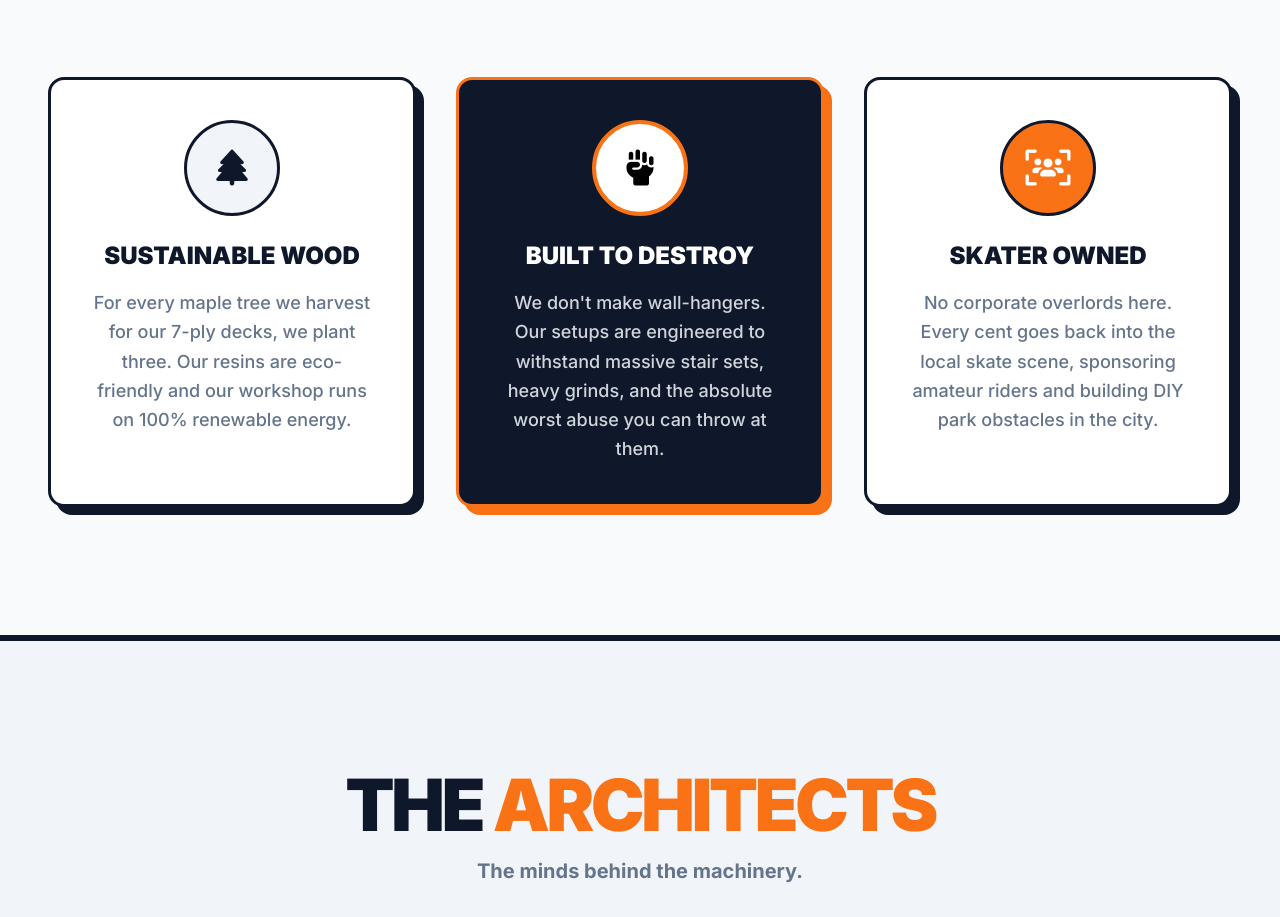
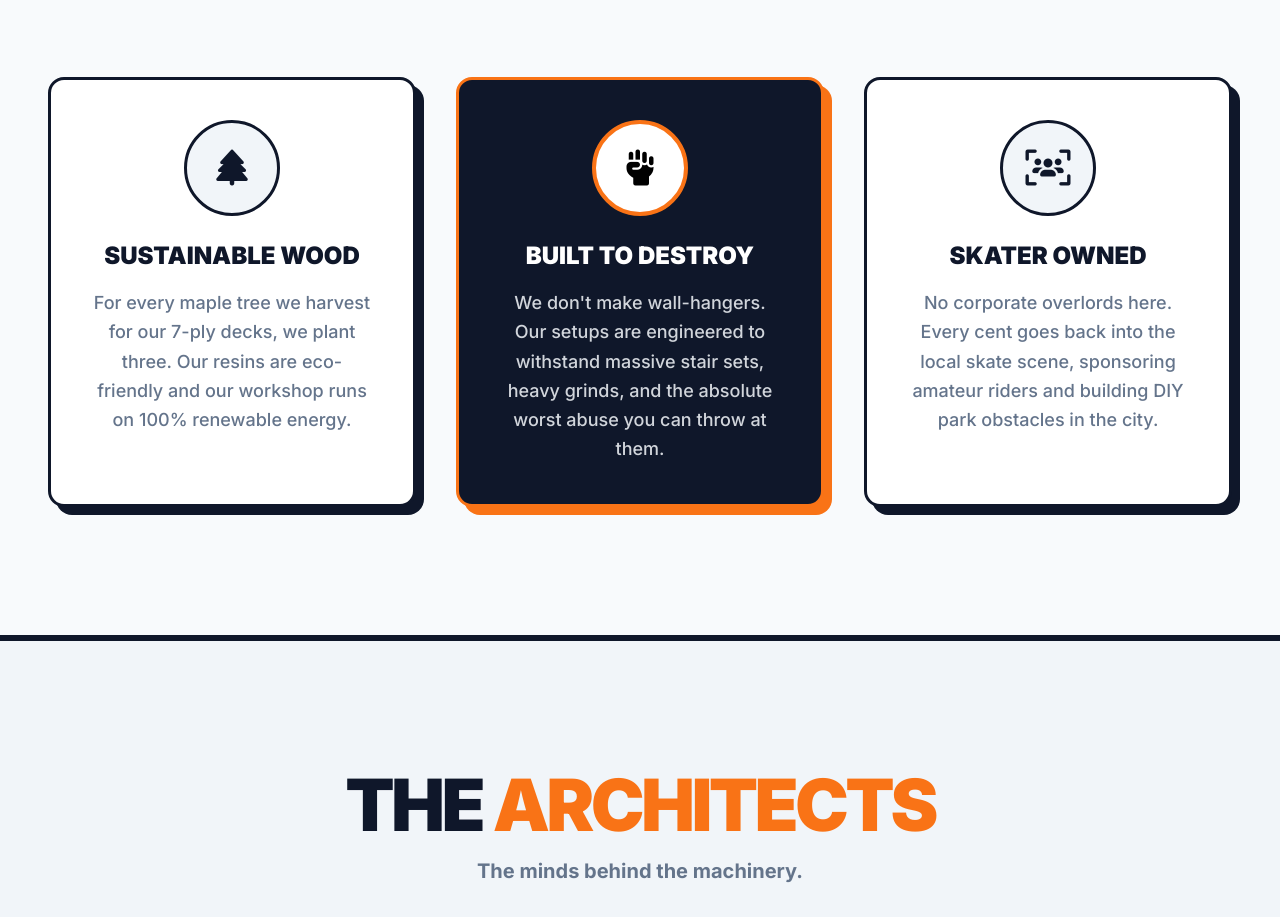
Before and after one commit to Akilesh-repository/SkaterCrib, a plain HTML site: page about.html in a window 1280 px wide. Shown: the part 3853-4770 px from the top of the page. Drawn offline with nearby package versions, Linux system fonts and the light colour scheme.

Commit message:
first commit

```diff
--- a/about.html
+++ b/about.html
@@ -433,8 +433,8 @@
                     </p>
                 </div>
                 <div class="flex flex-col bg-[var(--bg-card)] p-10 rounded-2xl neo-border text-center items-center hover:-translate-y-4 transition-transform duration-300 h-full" style="box-shadow: 8px 8px 0px var(--text-main);">
-                    <div class="w-24 h-24 bg-[var(--accent-color)] rounded-full neo-border flex items-center justify-center mb-6 shrink-0">
-                        <i class="fas fa-users-viewfinder text-4xl text-white"></i>
+                    <div class="w-24 h-24 bg-[var(--bg-secondary)] rounded-full neo-border flex items-center justify-center mb-6 shrink-0">
+                        <i class="fas fa-users-viewfinder text-4xl text-main"></i>
                     </div>
                     <h3 class="text-2xl font-black text-[var(--text-main)] uppercase mb-4">Skater Owned</h3>
                     <p class="text-[var(--text-muted)] font-medium text-lg leading-relaxed flex-1">
```
